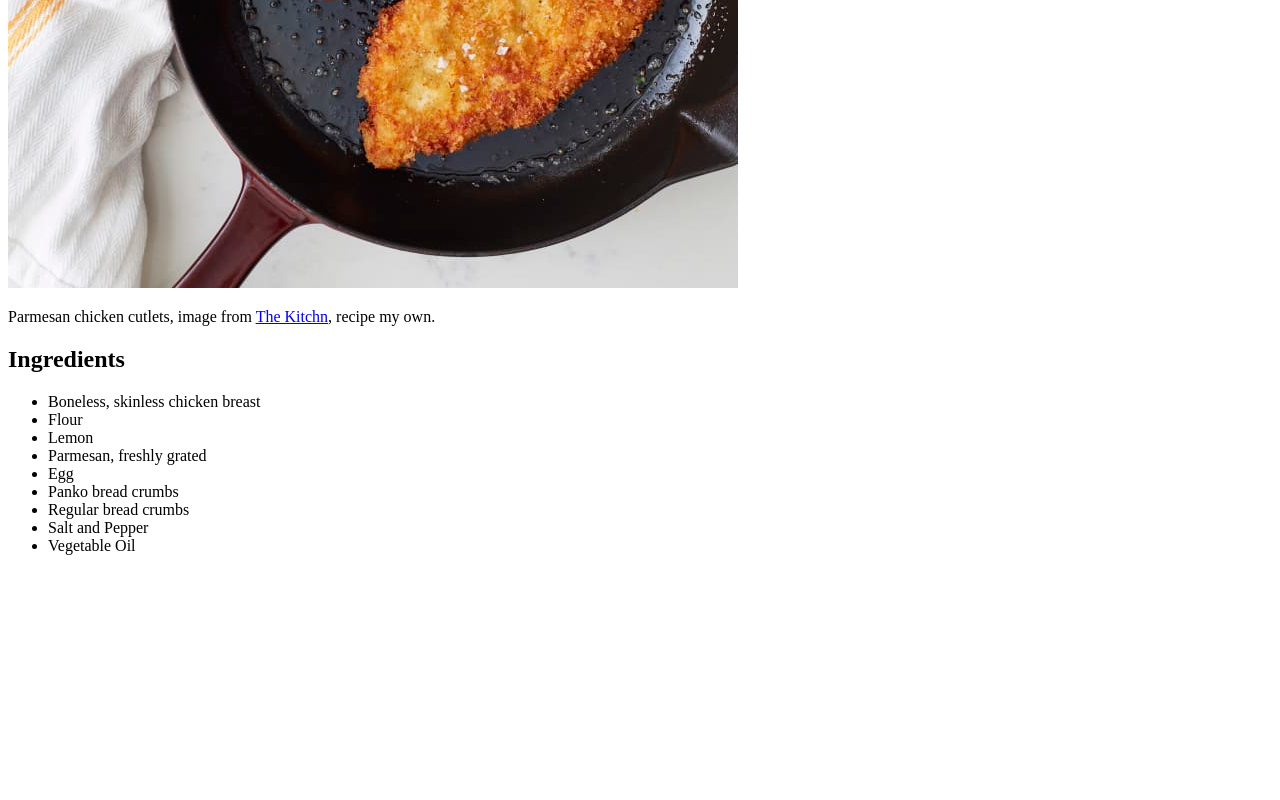
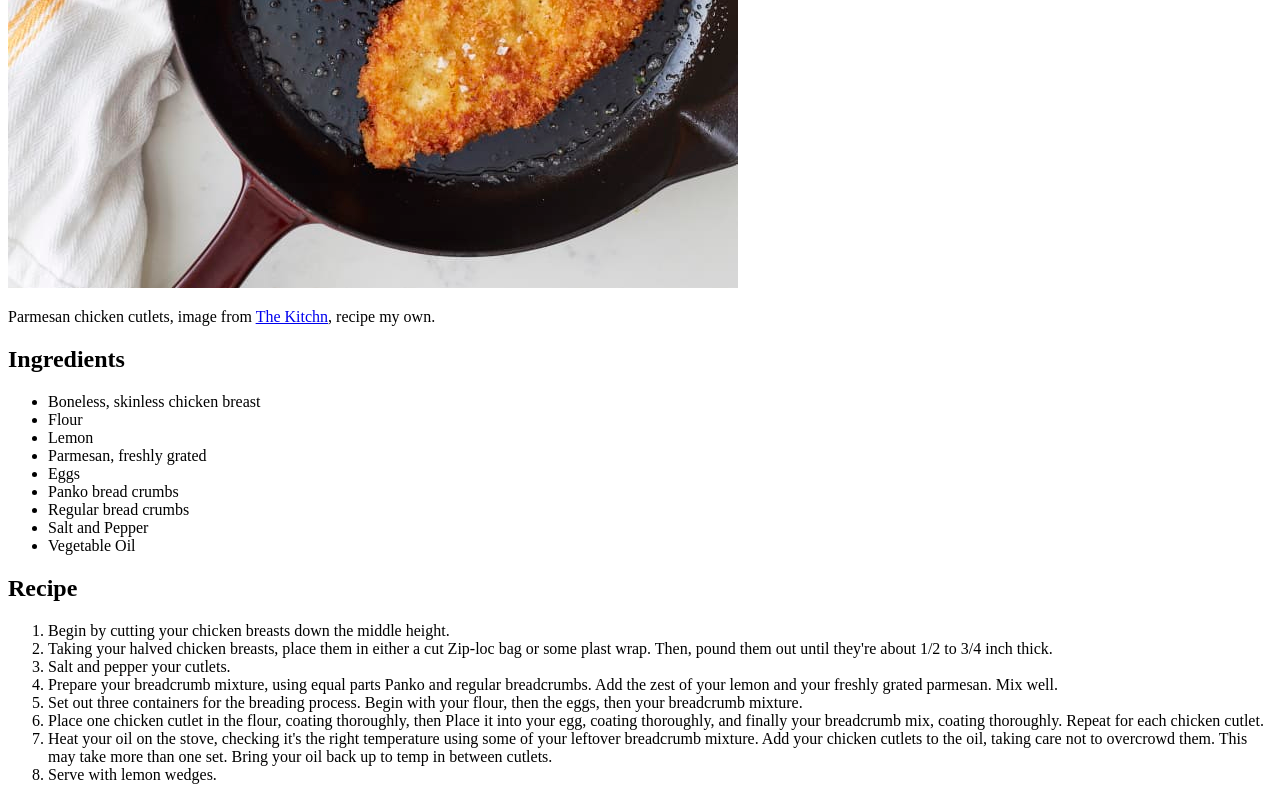
Before and after one commit to AlphaGareBear/odin-recipes, a plain HTML site: page recipes/chicken-cutlets.html in a window 1280 px wide. Shown: the part 705-1505 px from the top of the page. Before the commit the page ends 1276 px from the top, so only its background shows below. Drawn offline with Linux system fonts and the light colour scheme.

Commit message:
Add full recipe instructions to chicken-cutlets.html

```diff
--- a/recipes/chicken-cutlets.html
+++ b/recipes/chicken-cutlets.html
@@ -18,12 +18,38 @@
                 <li>Flour</li>
                 <li>Lemon</li>
                 <li>Parmesan, freshly grated</li>
-                <li>Egg</li>
+                <li>Eggs</li>
                 <li>Panko bread crumbs</li>
                 <li>Regular bread crumbs</li>
                 <li>Salt and Pepper</li>
                 <li>Vegetable Oil</li>
             </ul>
+        <h2>Recipe</h2>
+            <ol>
+                <li>Begin by cutting your chicken breasts down the middle height.</li>
+                <li>Taking your halved chicken breasts, place them in either a cut
+                    Zip-loc bag or some plast wrap. Then, pound them out until they're
+                    about 1/2 to 3/4 inch thick.
+                </li>
+                <li>Salt and pepper your cutlets.</li>
+                <li>Prepare your breadcrumb mixture, using equal parts Panko and
+                    regular breadcrumbs. Add the zest of your lemon and your freshly
+                    grated parmesan. Mix well.
+                </li>
+                <li>Set out three containers for the breading process. Begin with your
+                    flour, then the eggs, then your breadcrumb mixture.
+                </li>
+                <li>Place one chicken cutlet in the flour, coating thoroughly, then Place
+                    it into your egg, coating thoroughly, and finally your breadcrumb mix,
+                    coating thoroughly. Repeat for each chicken cutlet.
+                </li>
+                <li>Heat your oil on the stove, checking it's the right temperature using
+                    some of your leftover breadcrumb mixture. Add your chicken cutlets to
+                    the oil, taking care not to overcrowd them. This may take more than one
+                    set. Bring your oil back up to temp in between cutlets.
+                </li>
+                <li>Serve with lemon wedges.</li>
+            </ol>
 
     </body>
 
```
